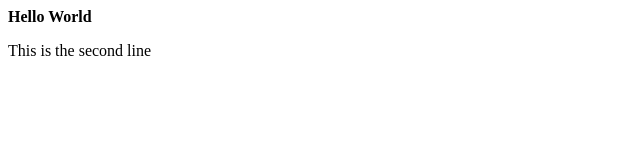
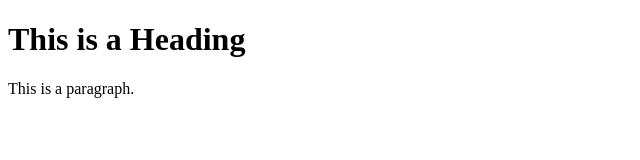
Before and after one commit to pzhuravlenkopd/pzhuravlenkopd, a plain HTML site: page index.html in a window 1280 px wide. Shown: the whole page, without its empty margins (0-640 px from the left). Drawn offline with Linux system fonts and the light colour scheme.

Commit message:
added more text

```diff
--- a/index.html
+++ b/index.html
@@ -1,2 +1,12 @@
-<b>Hello World</b>
-<p>This is the second line</p>
+<!DOCTYPE html>
+<html>
+<head>
+<title>Page Title</title>
+</head>
+<body>
+
+<h1>This is a Heading</h1>
+<p>This is a paragraph.</p>
+
+</body>
+</html>
```
